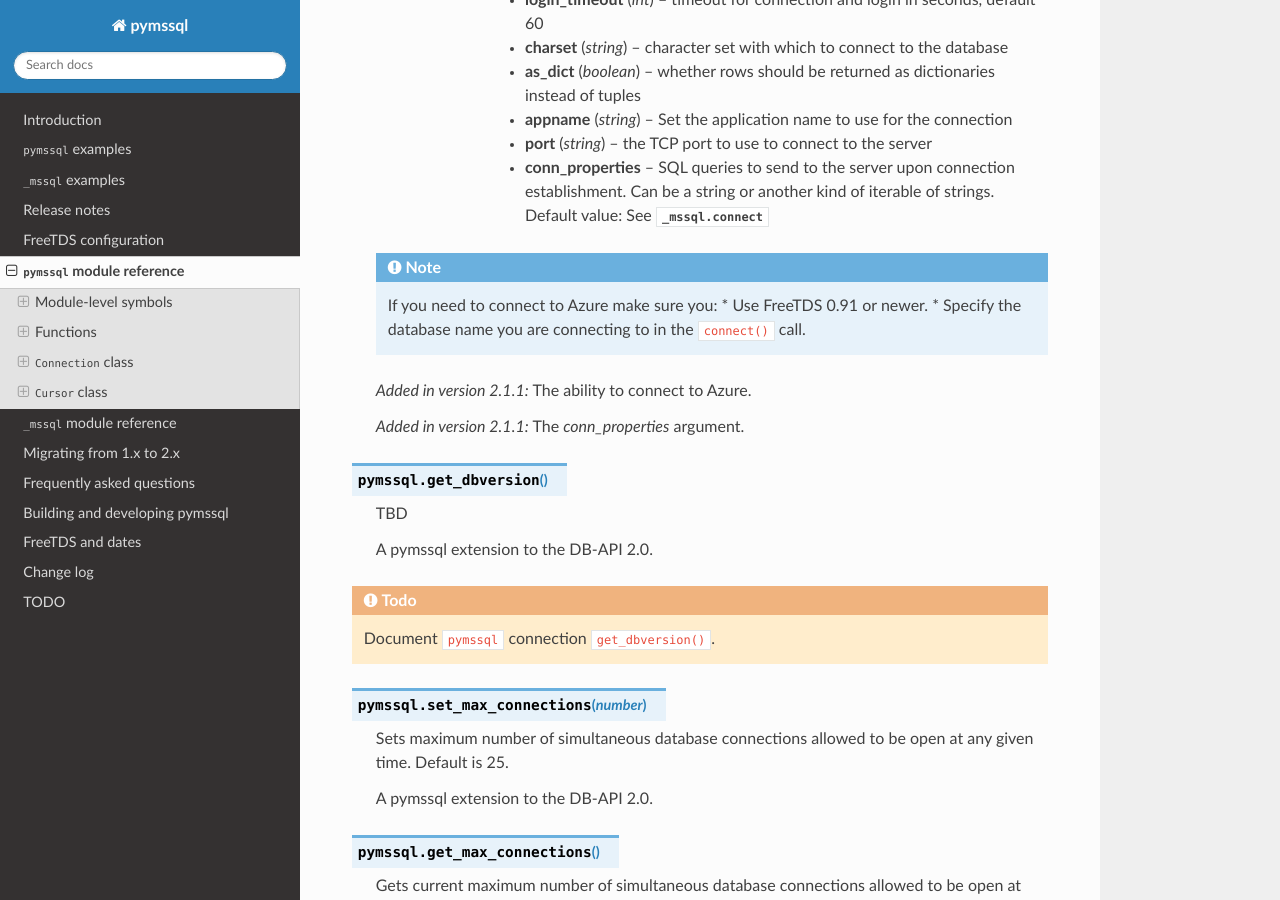
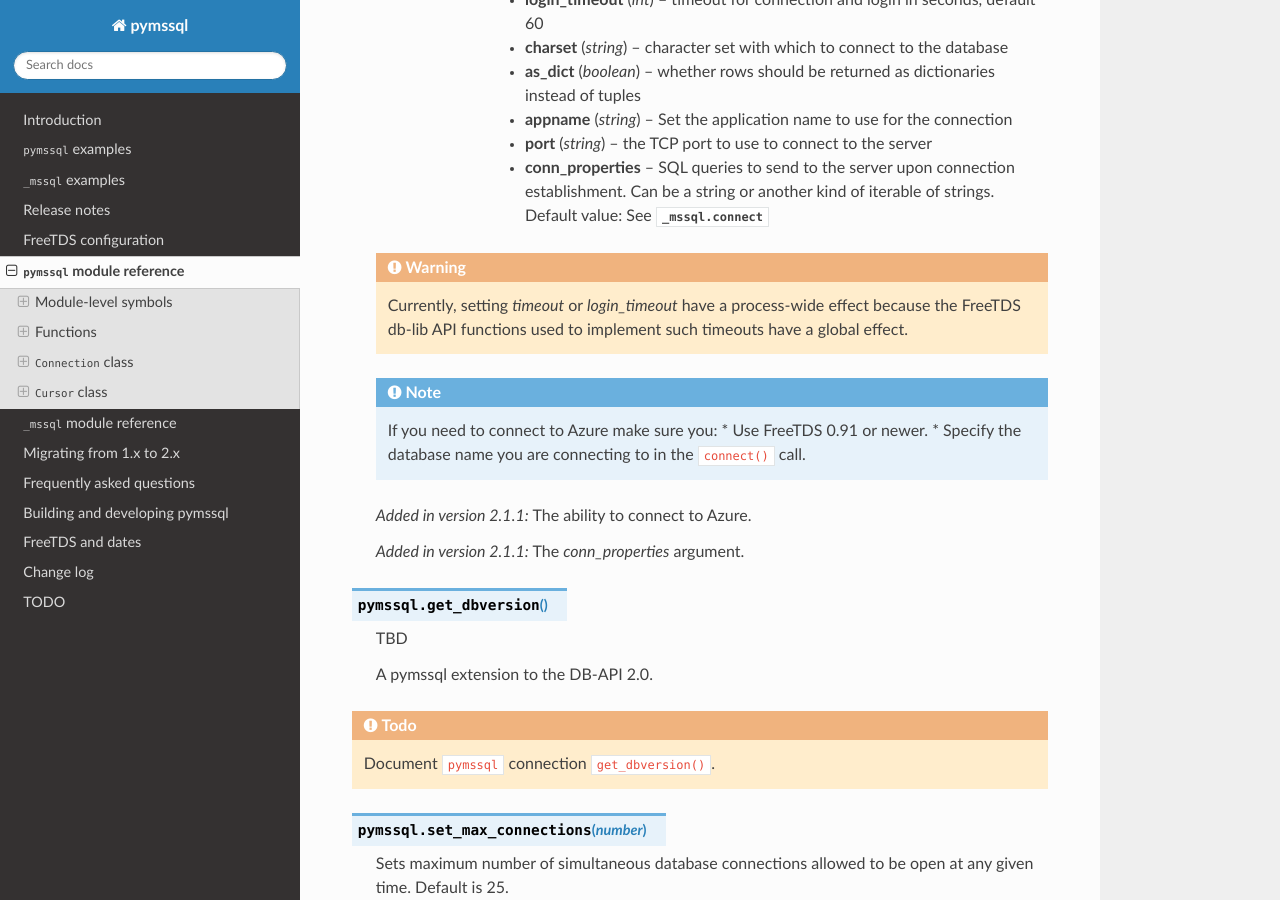
Before and after one commit to pymssql/pymssql, a Sphinx documentation site: the page built from docs/ref/pymssql.rst, in a window 1280 px wide and 900 px high, scrolled down 864 px. Built offline with Sphinx 7.4.7 and the Read the Docs theme 2.0.0, drawn with Linux system fonts in a browser that asks for light colours.

Commit message:
docs: Add admonitions about connect timeouts global scope.

```diff
--- a/docs/ref/pymssql.rst
+++ b/docs/ref/pymssql.rst
@@ -58,6 +58,11 @@
                               establishment. Can be a string or another kind
                               of iterable of strings. Default value: See
                               :class:`_mssql.connect <_mssql.MSSQLConnection>`
+
+    .. warning::
+        Currently, setting *timeout* or *login_timeout* have a process-wide
+        effect because the FreeTDS db-lib API functions used to implement such
+        timeouts have a global effect.
 
     .. note::
         If you need to connect to Azure make sure you:
```
Also changed, not shown: 1 other file.
